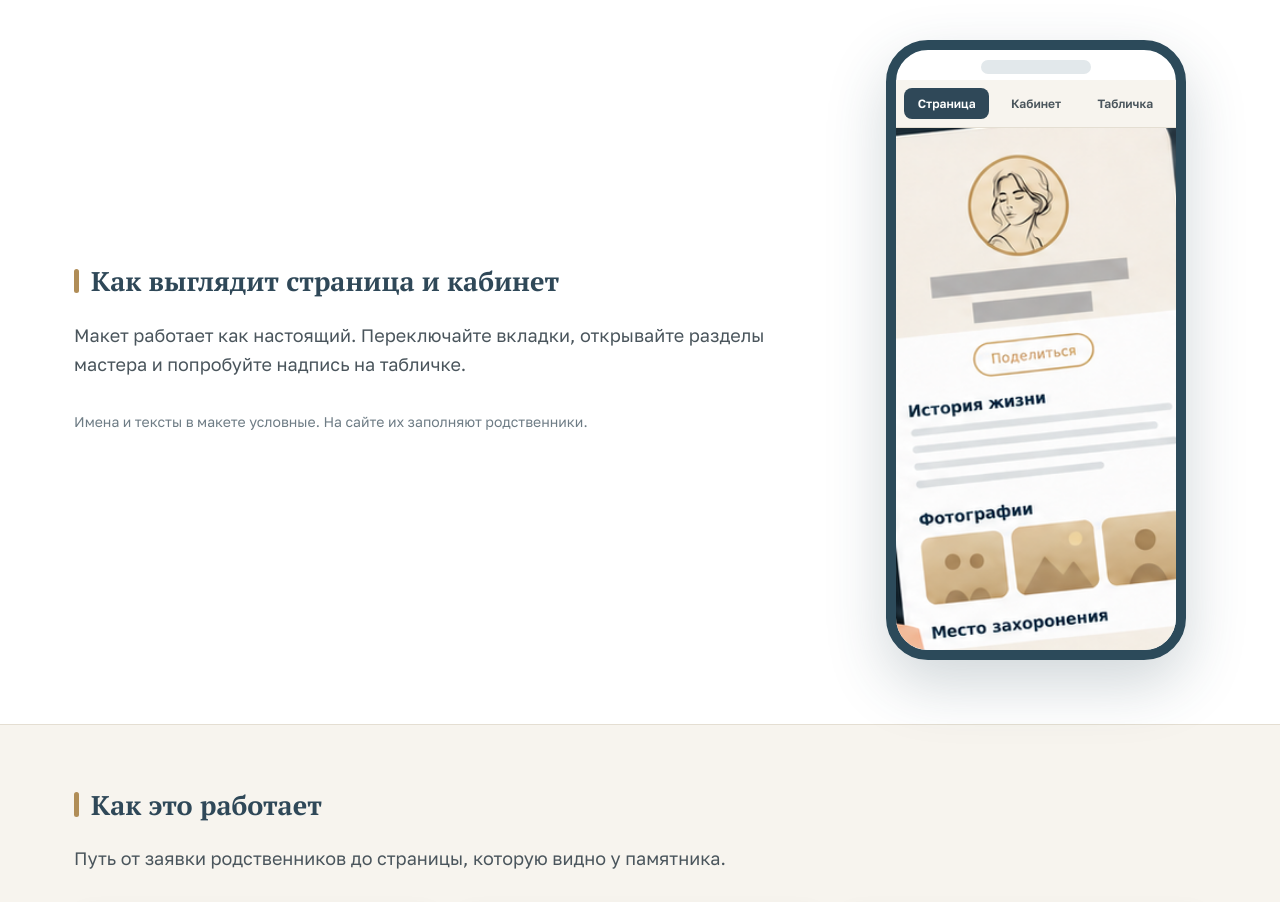
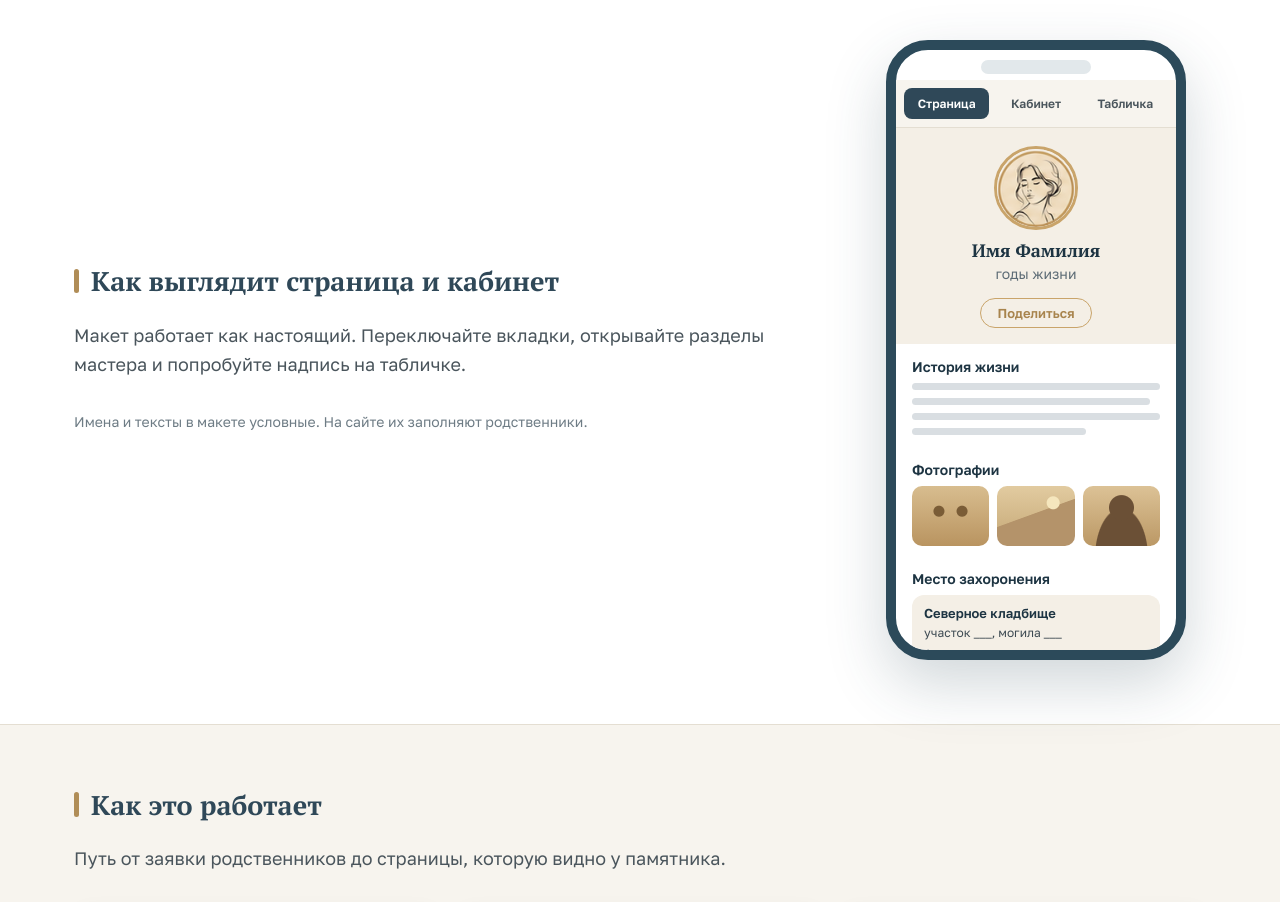
Before and after one commit to segor77/qr-pamyat, a plain HTML site: page landing/index.html in a window 1280 px wide. Shown: the part 2940-3842 px from the top of the page. Drawn offline with Linux system fonts and the light colour scheme; no server answers.

Commit message:
Лендинг: экран «Страница» собран из элементов по образцу шапки (#20)
Фото в кольце, заголовки разделов, полоски текста, три миниатюры, карточка
места захоронения и кнопка видео. Вырез картинки убран.


Claude-Session: https://claude.ai/code/session_01JpL3iqtV5Ej3DMdBDKKWGi

Co-authored-by: Claude <noreply@anthropic.com>

```diff
--- a/landing/index.html
+++ b/landing/index.html
@@ -232,8 +232,22 @@ nav.toc a.on { color: var(--ink); font-weight: 600; border-left-color: var(--gol
   .ph-thumbs { display: grid; grid-template-columns: repeat(3, 1fr); gap: 6px; margin: 0 0 10px; }
   .ph-thumbs span { display: block; height: 56px; border-radius: 8px; background: linear-gradient(180deg, #e3d2b4, #b99a6e); }
   .ph-thumbs span:nth-child(2) { background: linear-gradient(180deg, #f1e6d2, #c9ab7e); }
-  #scr-page { padding: 0; overflow: hidden; }
-  #scr-page img { display: block; width: 100%; height: 100%; object-fit: cover; object-position: top; }
+  #scr-page { padding: 0; overflow-y: auto; }
+  .pg-head { background: #f4efe6; text-align: center; padding: 18px 16px 16px; }
+  .pg-avatar { display: block; width: 84px; height: 84px; margin: 0 auto; border-radius: 50%; object-fit: cover; border: 3px solid #c9a46a; background: #f4efe6; }
+  .pg-sec { padding: 14px 16px 4px; }
+  .pg-sec h3 { font: 600 14px var(--body); color: #1d3442; margin: 0 0 8px; }
+  .pg-line { display: block; height: 7px; border-radius: 4px; background: #d9dee2; margin: 0 0 8px; }
+  .pg-thumbs { display: grid; grid-template-columns: repeat(3, 1fr); gap: 8px; margin-bottom: 6px; }
+  .pg-thumbs span { display: block; height: 60px; border-radius: 10px; }
+  .pg-thumbs .t1 { background: radial-gradient(circle at 35% 42%, #7a5c36 0 5px, transparent 6px), radial-gradient(circle at 65% 42%, #7a5c36 0 5px, transparent 6px), linear-gradient(#d8bd8f, #b99460); }
+  .pg-thumbs .t2 { background: radial-gradient(circle at 72% 28%, #f5e6bd 0 6px, transparent 7px), linear-gradient(160deg, transparent 46%, #b4936a 47%), linear-gradient(#e2cba0, #c4a674); }
+  .pg-thumbs .t3 { background: radial-gradient(circle at 50% 36%, #6b5036 0 12px, transparent 13px), radial-gradient(ellipse at 50% 120%, #6b5036 0 26px, transparent 27px), linear-gradient(#dcc296, #bb9865); }
+  .pg-place { background: #f4efe6; border-radius: 12px; padding: 10px 12px; margin-bottom: 12px; }
+  .pg-place b { display: block; font: 600 13px var(--body); color: #1d3442; }
+  .pg-place span { display: block; font-size: 12px; color: #3d4a52; margin-top: 2px; }
+  .pg-place small { display: block; font-size: 11px; color: #7b8a94; margin-top: 2px; }
+  .pg-video { margin: 8px 16px 16px; padding: 8px; text-align: center; font-size: 12px; color: #5c6b75; border: 1px solid #cfd8de; border-radius: 999px; }
   .ph-body.ph-note-card { background: #f4efe6; border-radius: 10px; padding: 10px 12px; margin: 0 0 12px; color: #1d3442; }
   .ph-body { display: none; padding: 0 12px 12px; font-size: 14px; color: #4A555C; }
   .ph-body.on { display: block; }
@@ -553,7 +567,29 @@ nav.toc a.on { color: var(--ink); font-weight: 600; border-left-color: var(--gol
 
         <!-- Экран: страница памяти -->
         <div class="screen on" id="scr-page" role="tabpanel">
-          <img src="img/phone_page.png" width="254" height="590" alt="Страница памяти: фото, кнопка «Поделиться», разделы «История жизни», «Фотографии», «Место захоронения» и «Видео и голос»">
+          <div class="pg-head">
+            <img class="pg-avatar" src="img/avatar.png" alt="Фото человека" width="84" height="84">
+            <p class="ph-name">Имя Фамилия</p>
+            <p class="ph-years">годы жизни</p>
+            <button type="button" class="ph-share">Поделиться</button>
+          </div>
+          <section class="pg-sec">
+            <h3>История жизни</h3>
+            <span class="pg-line" style="width:100%"></span><span class="pg-line" style="width:96%"></span><span class="pg-line" style="width:100%"></span><span class="pg-line" style="width:70%"></span>
+          </section>
+          <section class="pg-sec">
+            <h3>Фотографии</h3>
+            <div class="pg-thumbs" aria-hidden="true"><span class="t1"></span><span class="t2"></span><span class="t3"></span></div>
+          </section>
+          <section class="pg-sec">
+            <h3>Место захоронения</h3>
+            <div class="pg-place">
+              <b>Северное кладбище</b>
+              <span>участок ___, могила ___</span>
+              <small>фото захоронения</small>
+            </div>
+          </section>
+          <div class="pg-video">▶ видео и голос</div>
         </div>
 
         <!-- Экран: кабинет -->
```
Also changed, not shown: landing/img/avatar.png (added), landing/img/phone_page.png (deleted).
